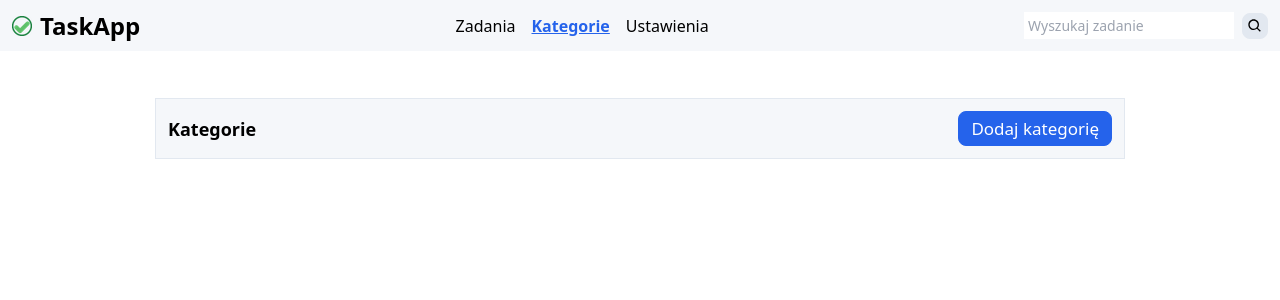
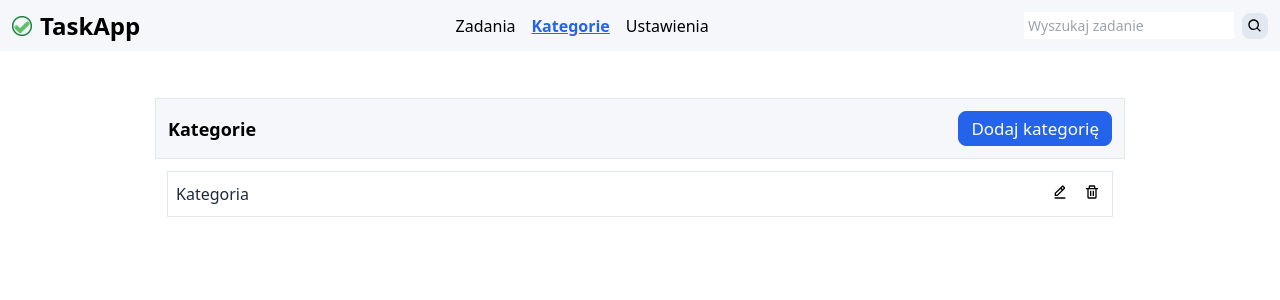
Before and after one commit to JakubM-I/todo-list-vite, a React (Vite) app: page /todo-list-vite/categories in a window 1280 px wide. Shown: the top 300 px of the page. Built offline with nearby package versions, Linux system fonts and the light colour scheme.

Commit message:
Add first empty categroy and category sorting

```diff
--- a/public/exampleData.json
+++ b/public/exampleData.json
@@ -127,6 +127,10 @@
 
     "categories": [
         {
+            "categoryId": "0",
+            "categoryName": "Kategoria"
+        },
+        {
             "categoryId": "1",
             "categoryName": "Osobiste"
         },
--- a/src/features/categories/CategoryList/index.jsx
+++ b/src/features/categories/CategoryList/index.jsx
@@ -21,7 +21,10 @@ const CategoryList = () => {
 
     return (
         <ul className="grid grid-cols-[repeat(auto-fit,minmax(200px,1fr))] gap-2">
-            {categories.map(category => (
+            {categories
+                .filter(category => category.id !== 0)
+                .sort((a, b) => a.categoryName.localeCompare(b.categoryName))
+                .map(category => (
                 <li key={category.categoryId} className="border border-borderGray p-2 flex justify-start items-center gap-2">
                     <h2 className="text-primaryTextColor text-base">{category.categoryName}</h2>
                     <div className="flex justify-center items-center gap-2 ml-auto mr-0">
--- a/src/utils/localStorage.jsx
+++ b/src/utils/localStorage.jsx
@@ -10,7 +10,10 @@ export const saveCategoryToLocalStorage = (categories) => {
 };
 
 export const loadCategoryFromLocalStorage = () =>
-    JSON.parse(localStorage.getItem("categories")) || [];
+    JSON.parse(localStorage.getItem("categories")) || [        {
+        "categoryId": "0",
+        "categoryName": "Kategoria"
+    }];
 
 export const saveConfigurationToLocalStorage = (configuration) => {
     localStorage.setItem("configuration", JSON.stringify(configuration))
```
